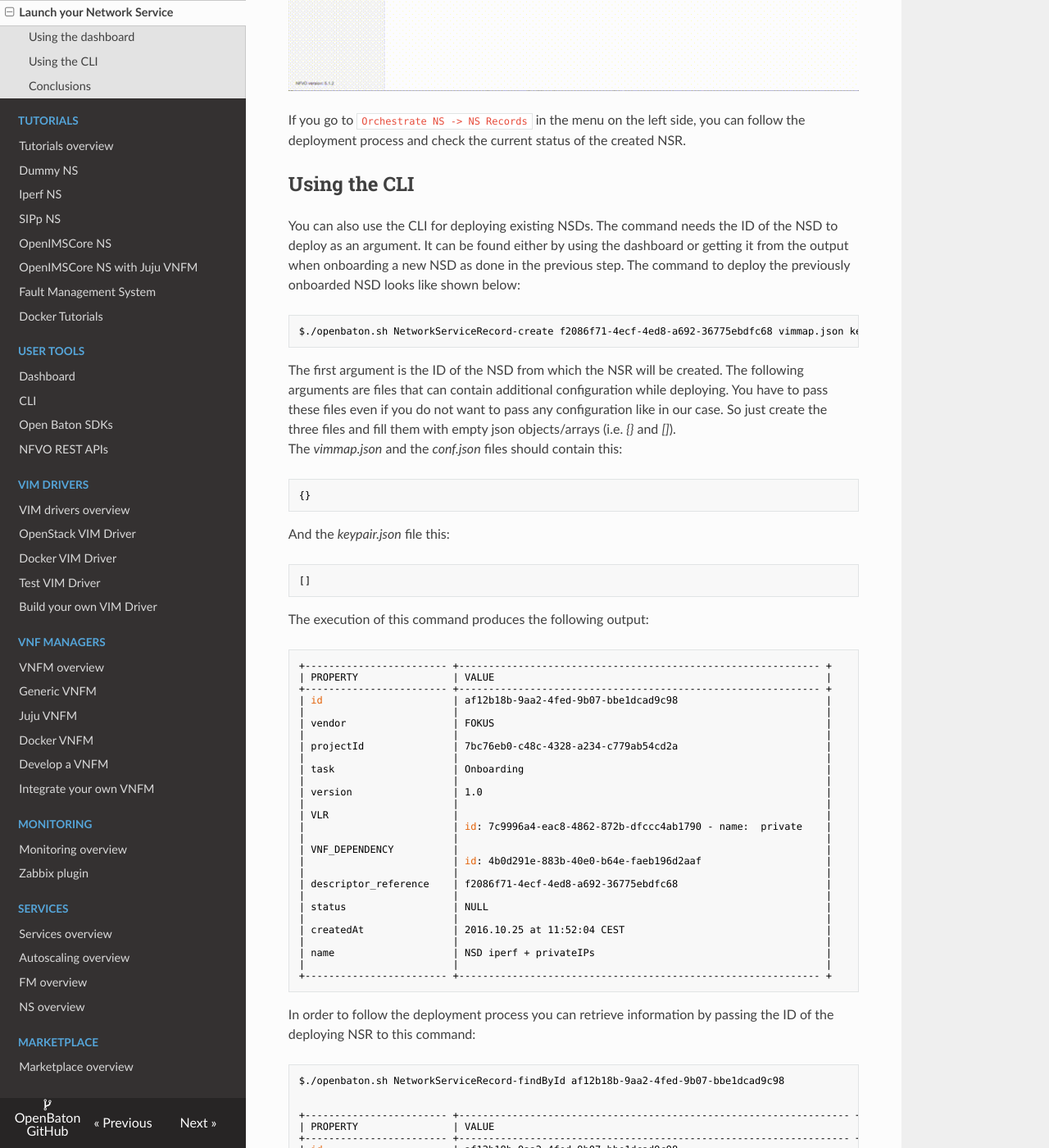
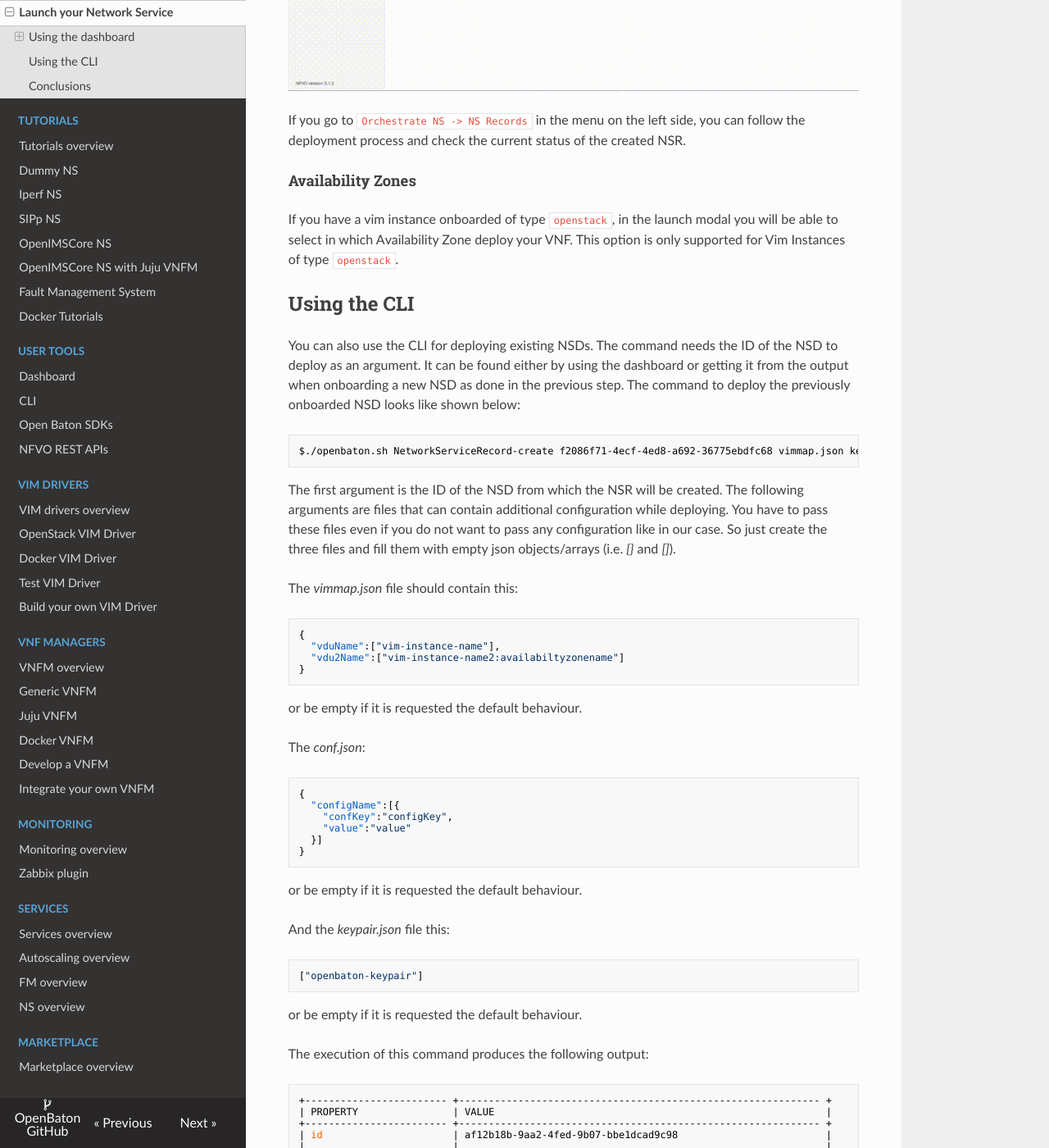
Before and after one commit to openbaton/docs, an MkDocs documentation site: the page built from docs/launch-nsd.md, in a window 1280 px wide and 1400 px high, scrolled down 833 px. Shown: the whole window at 82% size. Built offline with MkDocs 1.6.1, drawn with Linux system fonts in a browser that asks for light colours; nearby versions of some CDN libraries; old or Windows-style settings are respelled for this version of MkDocs.

Commit message:
add AZ comment

````diff
--- a/docs/launch-nsd.md
+++ b/docs/launch-nsd.md
@@ -10,6 +10,10 @@
 
 If you go to `Orchestrate NS -> NS Records` in the menu on the left side, you can follow the deployment process and check the current status of the created NSR.
 
+#### Availability Zones
+
+If you have a vim instance onboarded of type `openstack`, in the launch modal you will be able to select in which Availability Zone deploy your VNF. This option is only supported for Vim Instances of type `openstack`.
+
 ## Using the CLI
 
 You can also use the CLI for deploying existing NSDs. The command needs the ID of the NSD to deploy as an argument. It can be found either by using the dashboard or getting it from the output when onboarding a new NSD as done in the previous step. The command to deploy the previously onboarded NSD looks like shown below:
@@ -20,14 +24,35 @@
 
 The first argument is the ID of the NSD from which the NSR will be created. The following arguments are files that can contain additional configuration while deploying.
 You have to pass these files even if you do not want to pass any configuration like in our case. So just create the three files and fill them with empty json objects/arrays (i.e. *{}* and *[]*).
-The *vimmap.json* and the *conf.json* files should contain this:
+
+The *vimmap.json* file should contain this:
 ```json
-{}
+{
+  "vduName":["vim-instance-name"],
+  "vdu2Name":["vim-instance-name2:availabiltyzonename"]
+}
 ```
+or be empty if it is requested the default behaviour.
+
+The *conf.json*:
+
+```json
+{
+  "configName":[{
+    "confKey":"configKey",
+    "value":"value"
+  }]
+}
+```
+
+or be empty if it is requested the default behaviour.
+
 And the *keypair.json* file this:
 ```json
-[]
+["openbaton-keypair"]
 ```
+
+or be empty if it is requested the default behaviour.
 
 The execution of this command produces the following output:
 
````
